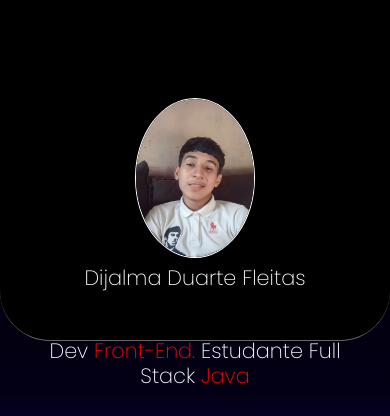
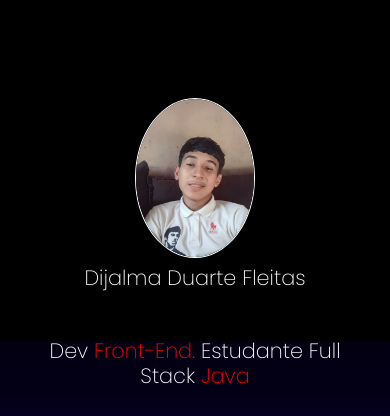
Before and after one commit to dani10014/linkthree, a website: page index.html in a window 390 px wide. Shown: the part 79-495 px from the top of the page. Drawn offline with nearby package versions, Linux system fonts and the light colour scheme.

Commit message:
Corrigindo problema de responsividade

```diff
--- a/src/scss/components/_backdrop-glass.scss
+++ b/src/scss/components/_backdrop-glass.scss
@@ -9,7 +9,4 @@
         left: 0;
         height:100% ;
         width: 100%;
-        border-bottom-left-radius: 50px;
-        border-bottom-right-radius: 50px;
-        border-bottom:1px solid #fff ;
     }
--- a/src/scss/components/_hero-background.scss
+++ b/src/scss/components/_hero-background.scss
@@ -9,9 +9,6 @@
     background-position: center;
     object-fit: scale-down;
     filter: brightness(0.4);
-    border-bottom-right-radius: 50px;
-    border-bottom-left-radius: 50px;
-    border-bottom:1px solid #fff ;
     @media(min-width:750px){
         object-fit: cover;
         height: 45%;
```
Also changed, not shown: dist/css/main.css.
